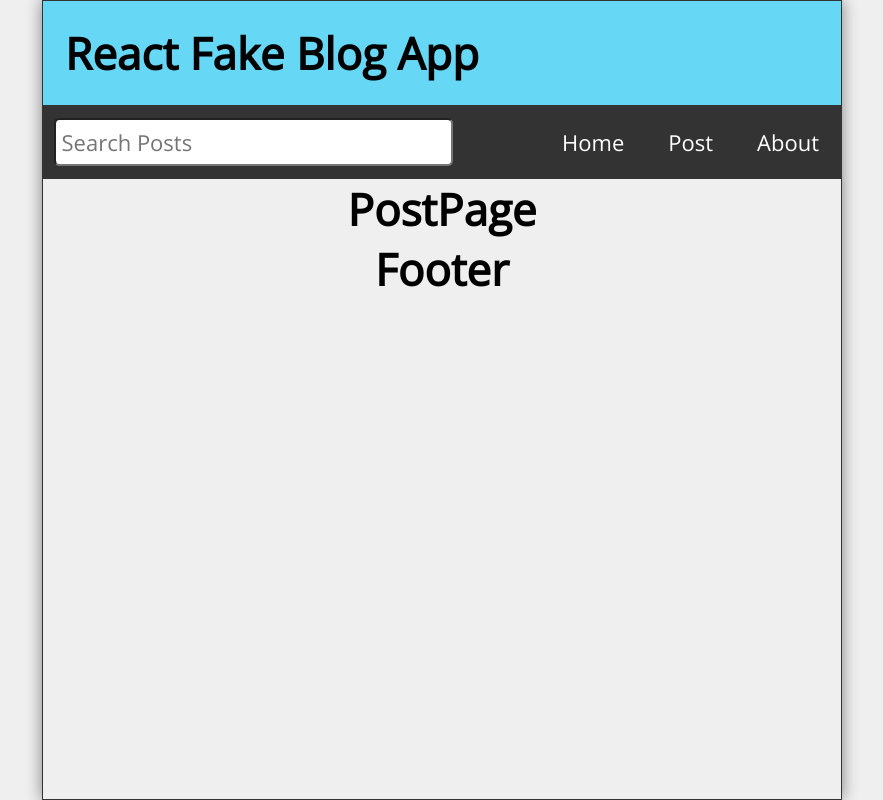
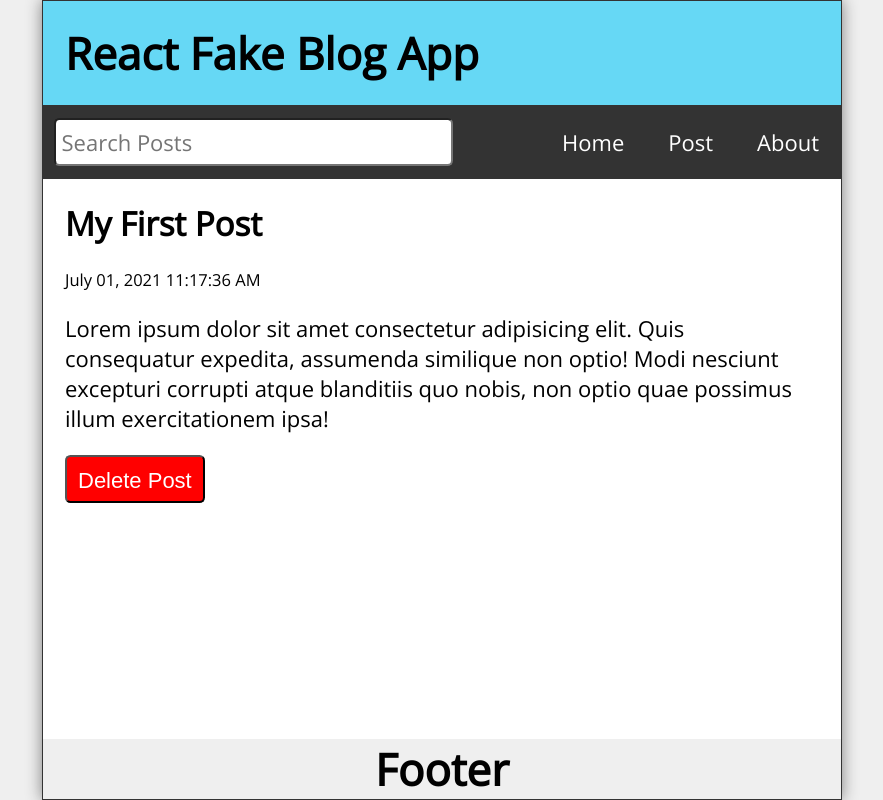
Before and after one commit to TejasSathe010/React-Fake-Blog-App, a React (Create React App) app: page /post/1 in a window 1280 px wide. Shown: the whole page, without its empty margins (198-1081 px from the left). Built offline with nearby package versions, Linux system fonts and the light colour scheme.

Commit message:
Add delete posts feature

```diff
--- a/src/App.js
+++ b/src/App.js
@@ -6,7 +6,7 @@
 import PostPage from './components/PostPage';
 import About from './components/About';
 import Missing from './components/Missing';
-import { BrowserRouter as Router, Route, Routes } from 'react-router-dom';
+import { BrowserRouter as Router, Route, Routes, useNavigate } from 'react-router-dom';
 import { useState, useEffect } from 'react';
 
 function App() {
@@ -37,14 +37,20 @@
       body: "Lorem ipsum dolor sit amet consectetur adipisicing elit. Quis consequatur expedita, assumenda similique non optio! Modi nesciunt excepturi corrupti atque blanditiis quo nobis, non optio quae possimus illum exercitationem ipsa!"
     }
   ]);
+
   const [search, setSearch] = useState('');
   const [searchResults, setSearchResults] = useState([]);
 
-
+  const navigate = useNavigate();
+  const handleDelete = (id) => {
+    const postList = posts.filter(post => post.id !== id);
+    setPosts(postList);
+    navigate('/');
+  }
 
   return (
     <div className="App">
-      <Router>
+
         <Header title="React Fake Blog App"/>
         <Nav search={search} setSearch={setSearch} />
         <Routes>
@@ -52,12 +58,14 @@
             <Home posts={posts} />
           } />
           <Route path="/post" element={<NewPost />} />
-          <Route path="/post/:id" element={<PostPage />} />
+          <Route path="/post/:id" element={
+            <PostPage posts={posts} handleDelete={handleDelete} />
+          } />
           <Route path="/about" element={<About />} />
           <Route path="*" element={<Missing />} />
         </Routes>
         <Footer />
-      </Router>
+
     </div>
   );
 }
--- a/src/components/PostPage.js
+++ b/src/components/PostPage.js
@@ -1,9 +1,40 @@
 import React from 'react';
+import { Link, useParams } from 'react-router-dom';
 
-const PostPage = () => {
-  return <div>
-      <h1>PostPage</h1>
-  </div>;
+const PostPage = ({ posts, handleDelete }) => {
+
+  const {id} = useParams();
+
+  const post = posts.find(post => (post.id).toString() === id);
+  return (
+    <main className="PostPage">
+      <article className="post">
+        {
+          post &&
+          <>
+            <h2>{post.title}</h2>
+            <p className="postDate">{post.datetime}</p>
+            <p className="postBody">{post.body}</p>
+            <button onClick={() => handleDelete(post.id)}>
+              Delete Post
+            </button>
+          </>
+        }
+
+        {
+          !post &&
+          <>
+            <h2>Post Not Found</h2>
+            <p>Well, that's disappointing.</p>
+            <p>
+                <Link to='/'>Visit Our Homepage</Link>
+            </p>
+          </>
+
+        }
+      </article>
+    </main>
+  );
 };
 
 export default PostPage;
--- a/src/index.js
+++ b/src/index.js
@@ -2,11 +2,15 @@
 import ReactDOM from 'react-dom';
 import './index.css';
 import App from './App';
+import {BrowserRouter as Router} from 'react-router-dom';
+
 
 
 ReactDOM.render(
   <React.StrictMode>
+  <Router>
     <App />
+  </Router>
   </React.StrictMode>,
   document.getElementById('root')
 );
```
